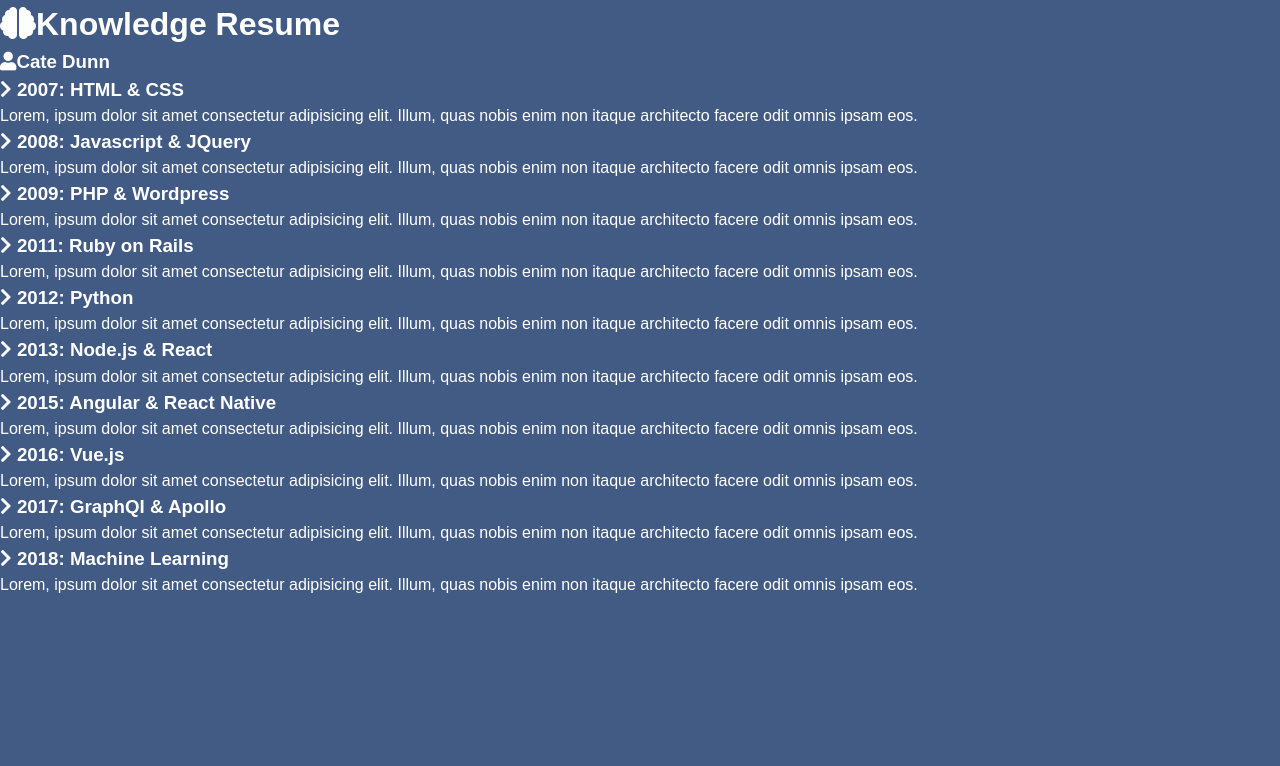
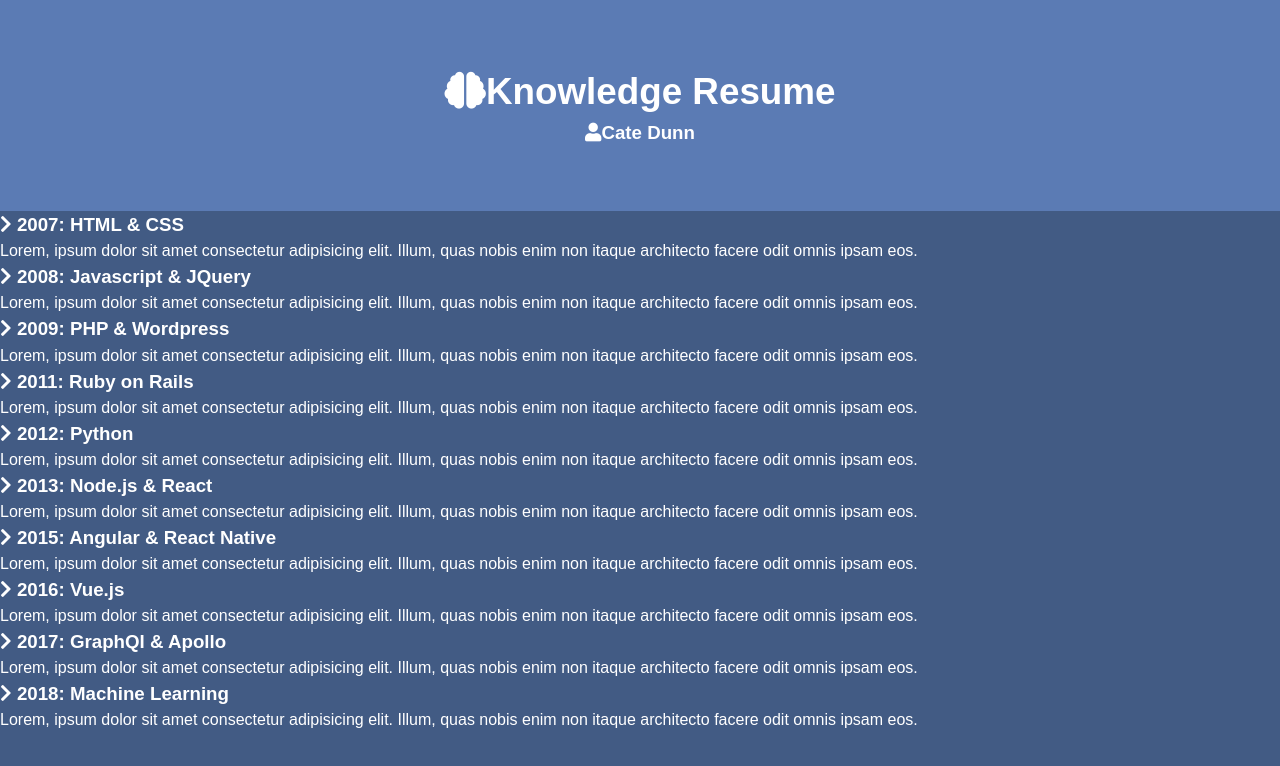
Before and after one commit to CateDunn/Knowledge-Resume, a plain HTML site: page index.html in a window 1280 px wide. Drawn offline with Linux system fonts and the light colour scheme.

Commit message:
basic css formatting

```diff
--- a/style.css
+++ b/style.css
@@ -17,3 +17,18 @@
   overflow-x: hidden;
   padding-bottom: 50px;
 }
+
+#main-header {
+  background: var(--secondary-color);
+  padding: 4rem 0;
+}
+
+.container {
+  max-width: var(--max-width);
+  margin: 0 auto;
+  text-align: center;
+}
+
+h1 {
+  font-size: 2.3rem;
+}
```
